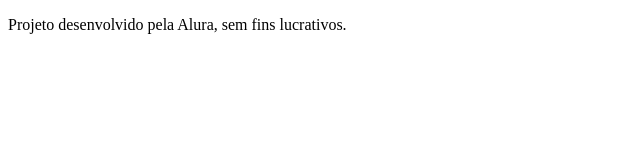
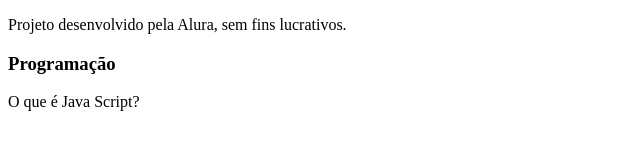
Before and after one commit to anajulia122/Projeto-novo, a plain HTML site: page index.html in a window 1280 px wide. Shown: the whole page, without its empty margins (0-640 px from the left). Drawn offline with Linux system fonts and the light colour scheme.

Commit message:
pergunta

```diff
--- a/index.html
+++ b/index.html
@@ -28,3 +28,7 @@
 
                 </div>
             </article>
+            <h3> Programação </h3>
+            <div class="cartao__conteudo__pergunta">
+O que é Java Script?
+</div>
```
